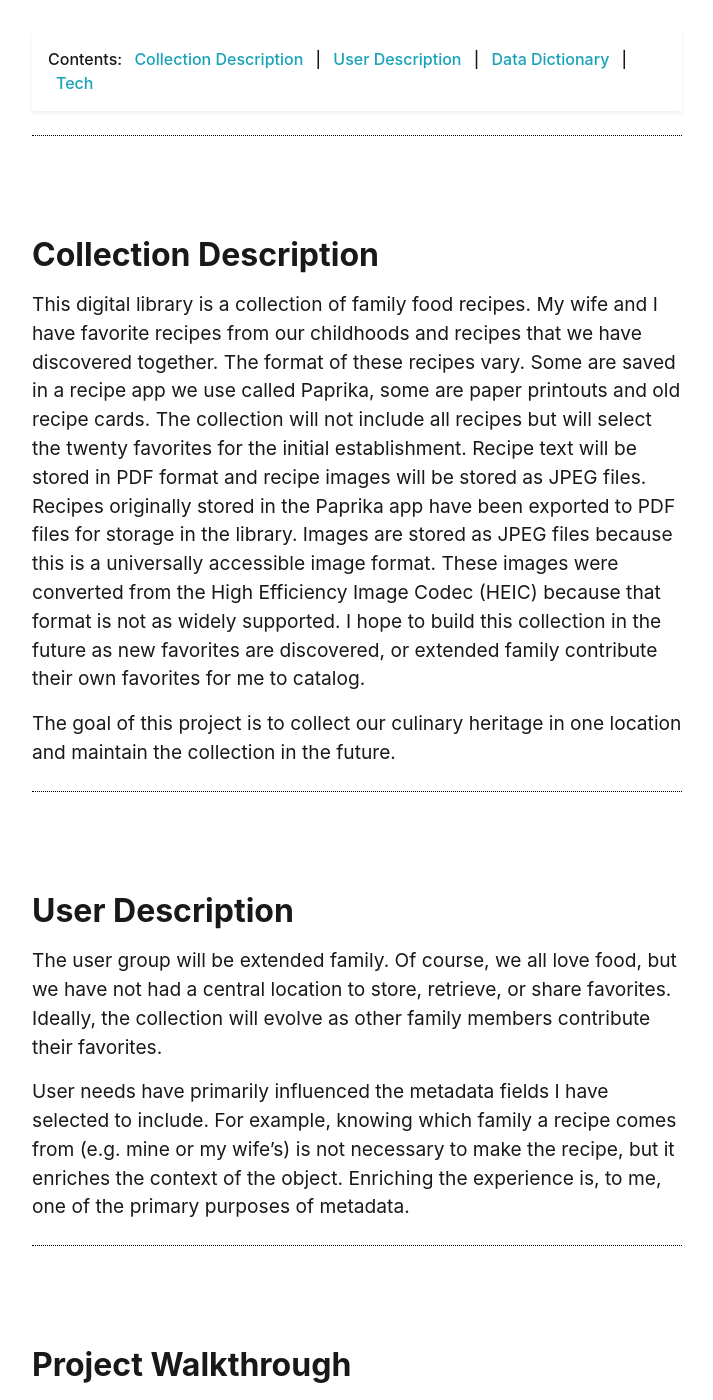
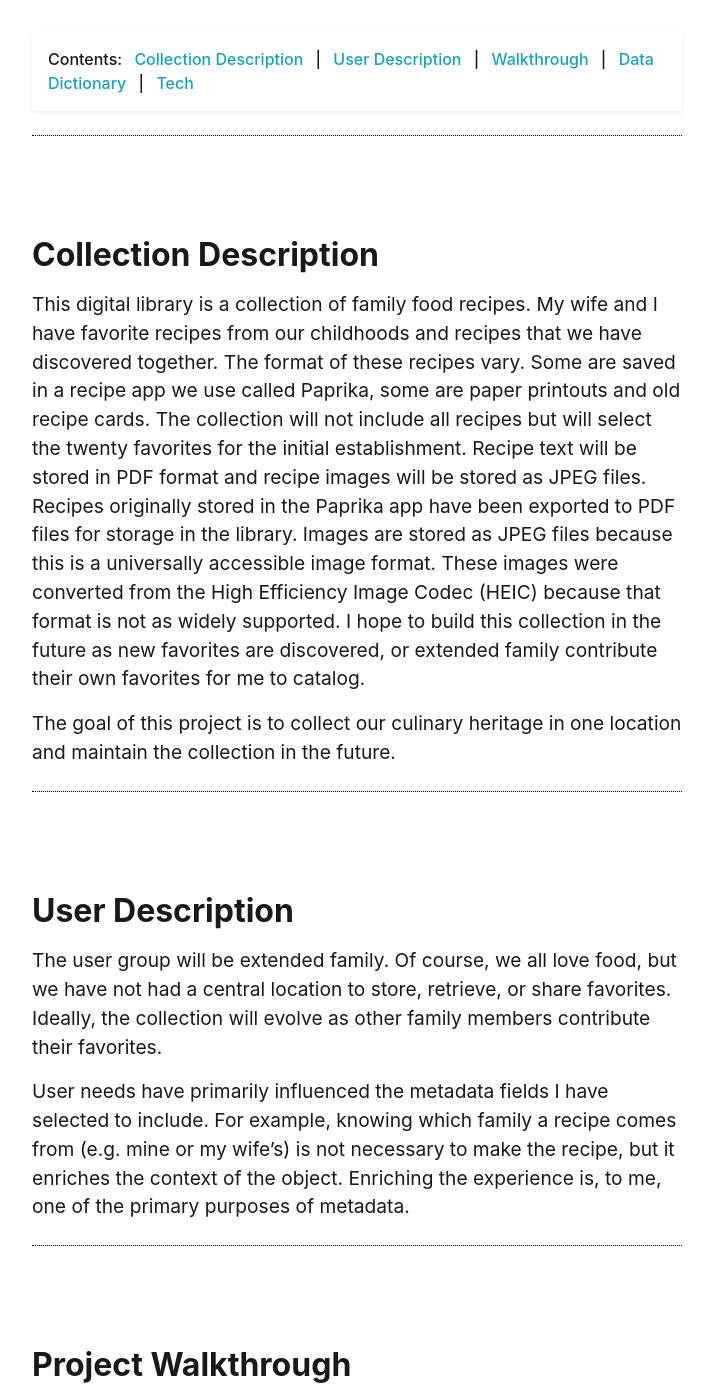
Before and after one commit to lelandsampson/family-recipes, a Jekyll site: the page built from pages/about.md, in a window 1280 px wide. Shown: the part 450-1850 px from the top of the page, without its empty margins (283-996 px from the left). Built offline with Jekyll 4.4.1, drawn with Linux system fonts in a browser that asks for light colours; grey boxes are pictures that could not be loaded.

Commit message:
added walkthrough to nav

```diff
--- a/pages/about.md
+++ b/pages/about.md
@@ -10,7 +10,7 @@ credits: true
 
 {% include feature/jumbotron.html objectid="coll0019" %}
 
-{% include feature/nav-menu.html sections="Collection Description;User Description;Data Dictionary" %}
+{% include feature/nav-menu.html sections="Collection Description;User Description;Walkthrough;Data Dictionary" %}
 
 ## Collection Description
 
```
